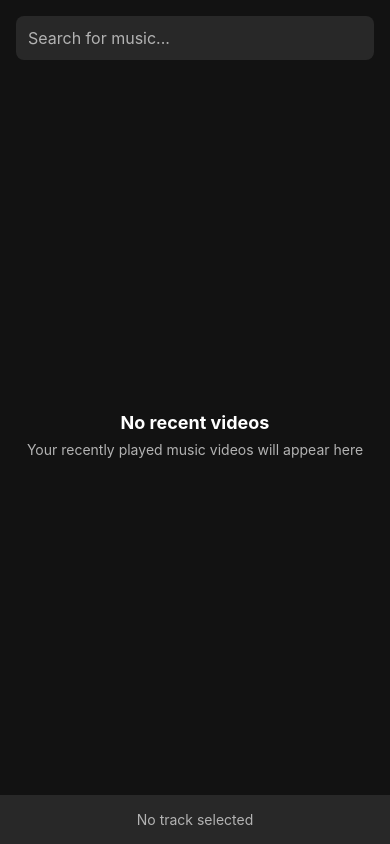
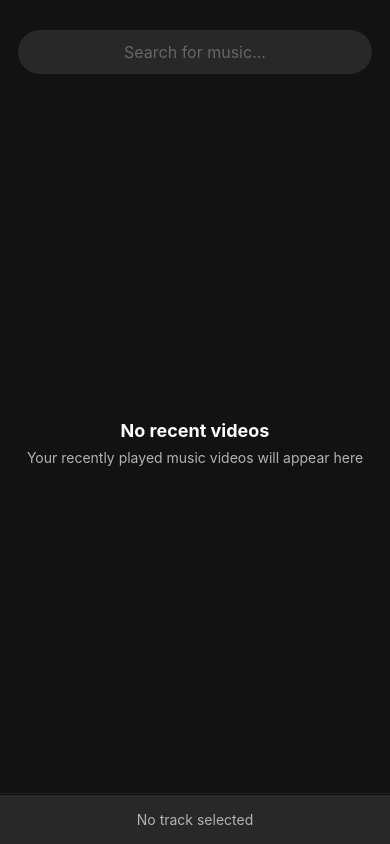
Before and after one commit to shaqash/music-app, a React Native app: screen / in a window 390 px wide. Built offline with nearby package versions, Linux system fonts and the light colour scheme; what react-native-sound would draw is missing.

Commit message:
improve ui

```diff
--- a/App.tsx
+++ b/App.tsx
@@ -11,6 +11,7 @@ import {
   Image,
   ActivityIndicator,
   Platform,
+  Dimensions,
 } from 'react-native';
 import NewPipeService from './src/services/NewPipeService';
 import { StorageService } from './src/services/StorageService';
@@ -18,6 +19,8 @@ import MusicPlayer from './src/components/MusicPlayer';
 import StreamInfoViewer from './src/components/StreamInfoViewer';
 import RecentVideos from './src/components/RecentVideos';
 import type { SearchResult, StreamInfo, AudioStream } from './src/types/newpipe';
+
+const { width } = Dimensions.get('window');
 
 function App(): React.JSX.Element {
   const [query, setQuery] = useState('');
@@ -80,15 +83,21 @@ function App(): React.JSX.Element {
     <TouchableOpacity
       style={styles.resultItem}
       onPress={() => handleTrackSelect(item)}
+      activeOpacity={0.7}
     >
+      <View style={styles.thumbnailContainer}>
         {item.thumbnailUrl && (
           <Image
             source={{ uri: item.thumbnailUrl }}
             style={styles.thumbnail}
           />
         )}
+        <View style={styles.playIconOverlay}>
+          <Text style={styles.playIcon}>▶</Text>
+        </View>
+      </View>
       <View style={styles.resultTextContainer}>
-        <Text style={styles.resultTitle} numberOfLines={1}>
+        <Text style={styles.resultTitle} numberOfLines={2}>
           {item.title}
         </Text>
       </View>
@@ -108,7 +117,7 @@ function App(): React.JSX.Element {
 
     if (showSearch) {
       return (
-        <>
+        <View style={styles.searchView}>
           <View style={styles.searchContainer}>
             <TextInput
               style={styles.searchInput}
@@ -116,8 +125,9 @@ function App(): React.JSX.Element {
               onChangeText={setQuery}
               onSubmitEditing={handleSearch}
               placeholder="Search for music..."
-              placeholderTextColor="#b3b3b3"
+              placeholderTextColor="#666"
               returnKeyType="search"
+              autoFocus
             />
             <TouchableOpacity
               style={styles.cancelButton}
@@ -140,22 +150,24 @@ function App(): React.JSX.Element {
               keyExtractor={(item) => item.url}
               style={styles.resultsList}
               contentContainerStyle={styles.resultsContent}
+              showsVerticalScrollIndicator={false}
             />
           )}
-        </>
+        </View>
       );
     }
 
     return (
-      <>
+      <View style={styles.homeView}>
         <TouchableOpacity
           style={styles.searchButton}
           onPress={() => setShowSearch(true)}
+          activeOpacity={0.8}
         >
           <Text style={styles.searchButtonText}>Search for music...</Text>
         </TouchableOpacity>
         <RecentVideos onVideoSelect={handleTrackSelect} />
-      </>
+      </View>
     );
   };
 
@@ -180,50 +192,79 @@ const styles = StyleSheet.create({
     backgroundColor: '#121212',
     paddingTop: Platform.OS === 'android' ? StatusBar.currentHeight : 0,
   },
-  playerContainer: {
-    backgroundColor: '#282828',
-    paddingBottom: Platform.OS === 'android' ? 8 : 0,
+  homeView: {
+    flex: 1,
+    paddingTop: 12,
   },
-  container: {
+  searchView: {
     flex: 1,
-    backgroundColor: '#121212',
   },
   searchContainer: {
     flexDirection: 'row',
     alignItems: 'center',
-    padding: 16,
+    paddingHorizontal: 18,
+    paddingVertical: 12,
     borderBottomWidth: 1,
-    borderBottomColor: '#282828',
+    borderBottomColor: '#1f1f1f',
+    backgroundColor: '#181818',
   },
   searchInput: {
     flex: 1,
-    height: 40,
+    height: 42,
     backgroundColor: '#282828',
-    borderRadius: 8,
-    paddingHorizontal: 12,
+    borderRadius: 24,
+    paddingHorizontal: 18,
     color: '#fff',
-    marginRight: 8,
+    fontSize: 16,
+    marginRight: 12,
+    ...Platform.select({
+      ios: {
+        shadowColor: '#000',
+        shadowOffset: { width: 0, height: 2 },
+        shadowOpacity: 0.25,
+        shadowRadius: 4,
+      },
+      android: {
+        elevation: 4,
+      },
+    }),
   },
   cancelButton: {
-    paddingHorizontal: 8,
+    paddingVertical: 6,
+    paddingHorizontal: 12,
   },
   cancelButtonText: {
     color: '#1DB954',
     fontSize: 16,
+    fontWeight: '600',
   },
   searchButton: {
-    margin: 16,
+    margin: 18,
     padding: 12,
     backgroundColor: '#282828',
-    borderRadius: 8,
+    borderRadius: 24,
+    ...Platform.select({
+      ios: {
+        shadowColor: '#000',
+        shadowOffset: { width: 0, height: 2 },
+        shadowOpacity: 0.25,
+        shadowRadius: 4,
+      },
+      android: {
+        elevation: 4,
+      },
+    }),
   },
   searchButtonText: {
-    color: '#b3b3b3',
+    color: '#666',
     fontSize: 16,
+    textAlign: 'center',
   },
   errorText: {
     color: '#ff4444',
-    padding: 16,
+    padding: 18,
+    textAlign: 'center',
+    fontSize: 15,
   },
   loader: {
     flex: 1,
@@ -233,19 +274,46 @@ const styles = StyleSheet.create({
     flex: 1,
   },
   resultsContent: {
-    padding: 8,
+    padding: 12,
   },
   resultItem: {
     flexDirection: 'row',
-    padding: 8,
-    marginBottom: 8,
+    padding: 12,
+    marginBottom: 12,
     backgroundColor: '#282828',
-    borderRadius: 8,
+    borderRadius: 12,
+    ...Platform.select({
+      ios: {
+        shadowColor: '#000',
+        shadowOffset: { width: 0, height: 2 },
+        shadowOpacity: 0.25,
+        shadowRadius: 4,
+      },
+      android: {
+        elevation: 4,
+      },
+    }),
+  },
+  thumbnailContainer: {
+    position: 'relative',
+    borderRadius: 12,
+    overflow: 'hidden',
   },
   thumbnail: {
-    width: 120,
-    height: 68,
-    borderRadius: 4,
+    width: width * 0.35,
+    height: (width * 0.35 * 9) / 16,
+    borderRadius: 12,
+  },
+  playIconOverlay: {
+    ...StyleSheet.absoluteFillObject,
+    backgroundColor: 'rgba(0, 0, 0, 0.3)',
+    justifyContent: 'center',
+    alignItems: 'center',
+    opacity: 0,
+  },
+  playIcon: {
+    color: '#fff',
+    fontSize: 24,
   },
   resultTextContainer: {
     flex: 1,
@@ -256,6 +324,13 @@ const styles = StyleSheet.create({
     fontSize: 16,
     color: '#fff',
     fontWeight: '500',
+    lineHeight: 24,
+  },
+  playerContainer: {
+    backgroundColor: '#282828',
+    paddingBottom: Platform.OS === 'android' ? 12 : 0,
+    borderTopWidth: 1,
+    borderTopColor: '#1f1f1f',
   },
 });
 
```
Lines whose indentation alone changed are shown as unchanged.
